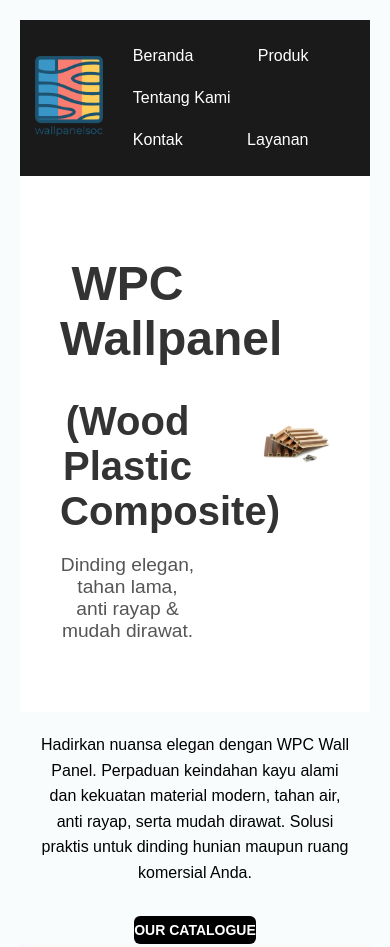
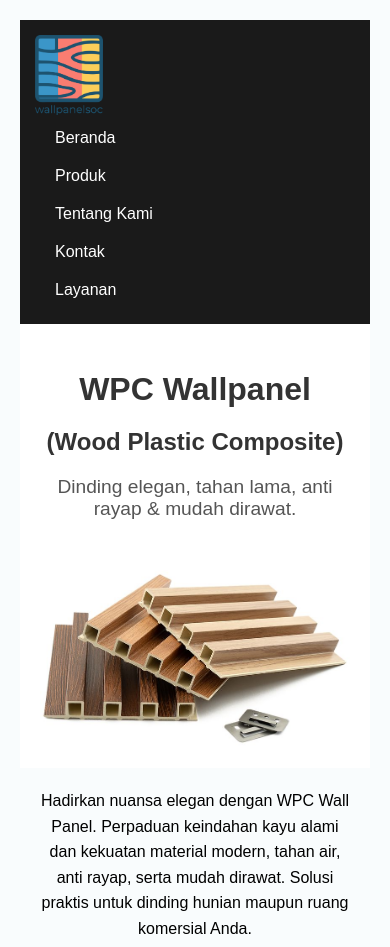
Before and after one commit to wallpanelsoc/website-wallpanel, a plain HTML site: page wpc.html in a window 390 px wide. Shown: the top 947 px of the page. Drawn offline with Linux system fonts and the light colour scheme; files that its build step writes are made by us from their sources.

Commit message:
Update wpc.html

```diff
--- a/wpc.html
+++ b/wpc.html
@@ -161,6 +161,26 @@ html { scroll-behavior:smooth; }
     ul{list-style:none;margin:0;padding:0;background:#00000000}ul li{display:inline-block;position:relative}ul li a{display:block;padding:12px 20px;color:white;text-decoration:none}ul li a:hover{background:#444}ul li ul{display:none;position:absolute;background:#444;padding:0;margin:0;min-width:180px;z-index:99}ul li ul li{display:block}ul li.open>ul{display:block}
     footer {background:#111;color:#eee;text-align:center;padding:20px;}
     button {background:#1a1a1a;color:#fff;padding:10px 20px;border:none;border-radius:6px;cursor:pointer;}
+   @media (max-width: 768px) {
+    header {flex-direction: column;align-items: flex-start;}
+    nav ul {flex-direction: column;width: 100%;}
+    nav ul li {display: block;width: 100%;}
+    nav ul li a {display: block;width: 100%;padding: 10px;}
+
+    .hero {flex-direction: column;text-align: center;padding: 20px;}
+    .hero-content {max-width: 100%;}
+    .hero-content h1 {font-size: 2rem;}
+    .hero-content h2 {font-size: 1.5rem;}
+    .hero-image {justify-content: center;margin-top: 20px;}
+    .hero-image img {max-width: 100%;height: auto;}
+
+    .produk-container {grid-template-columns: 1fr;} /* produk 1 kolom */
+    .card img {height: auto;}
+
+    .modal-content {flex-direction: column;align-items: center;text-align: center;}
+    .modal-content img {width: 100%;max-width: 300px;}
+    .modal-info {width: 100%;}
+  }
 </style>
 </head>
 <body>
```
